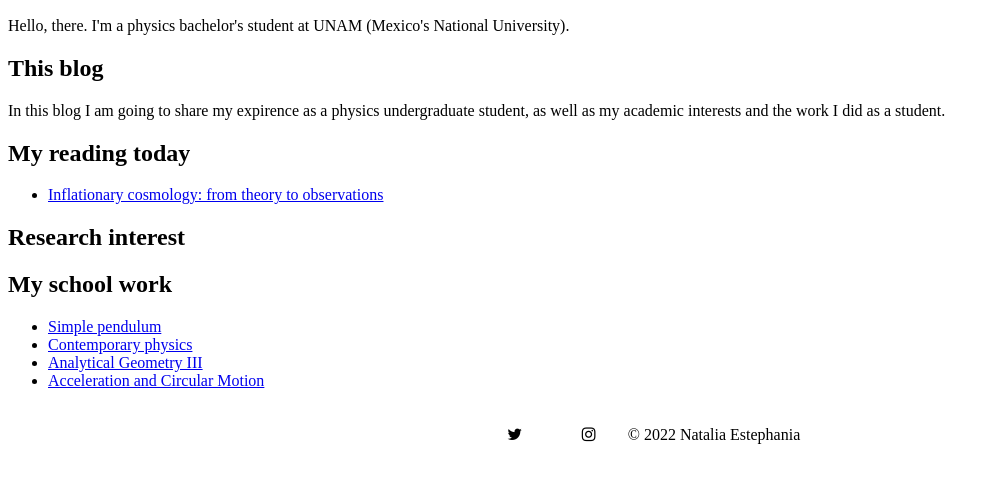
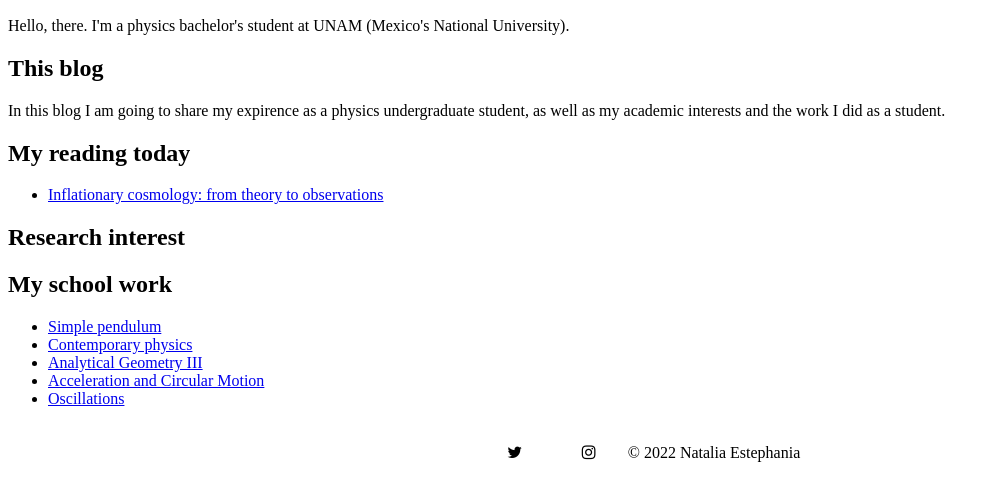
Before and after one commit to enataliadiaz/natali.github.io, a plain HTML site: page index.html in a window 1280 px wide. Shown: the part 163-664 px from the top of the page, without its empty margins (0-995 px from the left). Drawn offline with Linux system fonts and the light colour scheme.

Commit message:
Update index.html

```diff
--- a/index.html
+++ b/index.html
@@ -52,6 +52,7 @@
     <li><a href="tarea2fisica.pdf"download>Contemporary physics</a> </li>
     <li><a href='GAt3(1).pdf'>Analytical Geometry III</a></li>
     <li><a href='Actividad_III(4).pdf'>Acceleration and Circular Motion</a></li>
+    <li><a href='Actividad12(3).pdf'>Oscillations</a></li>
   </ul>
 
   <!-- Footer -->
```
